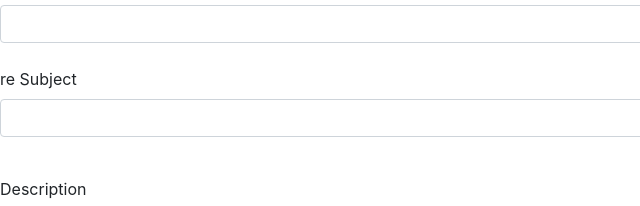
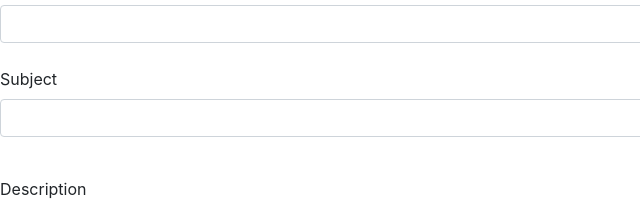
Before and after one commit to lauraya/salesforce-task, a plain HTML site: page index.html in a window 1280 px wide. Shown: the part 241-447 px from the top of the page, 0-640 px from the left. Drawn offline with nearby package versions, Linux system fonts and the light colour scheme.

Commit message:
Update index.html

```diff
--- a/index.html
+++ b/index.html
@@ -56,7 +56,7 @@
     <label for="email" >Email</label><input class="form-control w-75" id="email" maxlength="80" name="email" size="20" type="text" required/><br>
     </div>
     <label for="phone">Phone</label><input class="form-control w-75" id="phone" maxlength="40" name="phone" size="20" type="text" /><br>
-    <div class="form-group">re
+    <div class="form-group">
     <label for="subject">Subject</label><input class="form-control w-75" id="subject" maxlength="80" name="subject" size="20" type="text" required/><br>
     </div>
     <label for="description">Description</label><textarea class="form-control w-75" name="description" required></textarea><br>
```
